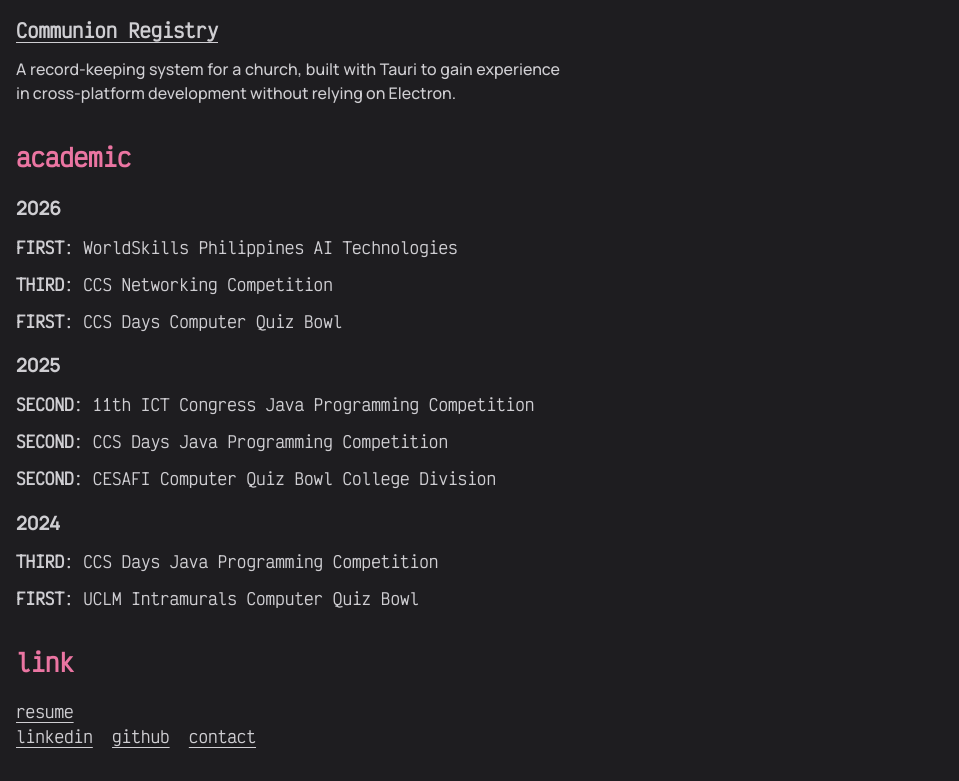
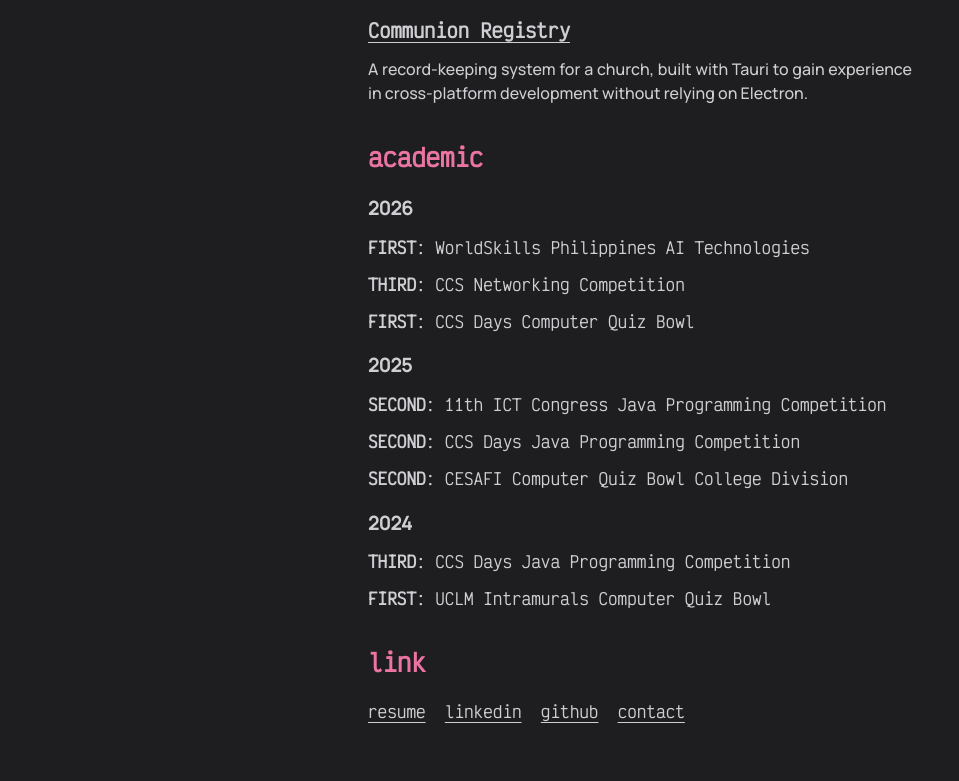
Before and after one commit to alexpqbt/portfolio, a website: page src/index.html in a window 1280 px wide. Shown: the part 638-1419 px from the top of the page, without its empty margins (0-959 px from the left). After the commit the page ends 1394 px from the top, so only its background shows below. Drawn offline with Linux system fonts and the light colour scheme.

Commit message:
i am experiencing extreme sleep deprivation

```diff
--- a/src/index.html
+++ b/src/index.html
@@ -81,7 +81,7 @@
         <li><a href="mailto:paquibotalexandre00@gmail.com">contact</a></li>
       </ul> -->
       <nav>
-        <li><a href="https://rxresu.me/paquibotalexandre00/resume" target="_blank">resume</a></li>
+        <a href="https://rxresu.me/paquibotalexandre00/resume" target="_blank">resume</a>
         <a href="https://www.linkedin.com/in/lxpqbt/" target="_blank">linkedin</a>
         <a href="https://github.com/alexpqbt" target="_blank">github</a>
         <a href="mailto:paquibotalexandre00@gmail.com">contact</a>
--- a/src/style.css
+++ b/src/style.css
@@ -103,7 +103,7 @@ body {
   width: min(100%, 36rem);
   padding: 2em 1em;
 
-  /* margin: 0 auto; */
+  margin: 0 auto;
 }
 
 header {
```
